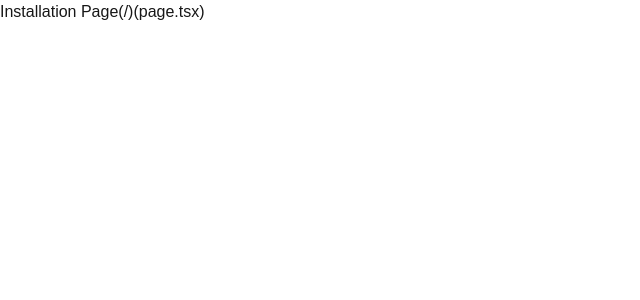
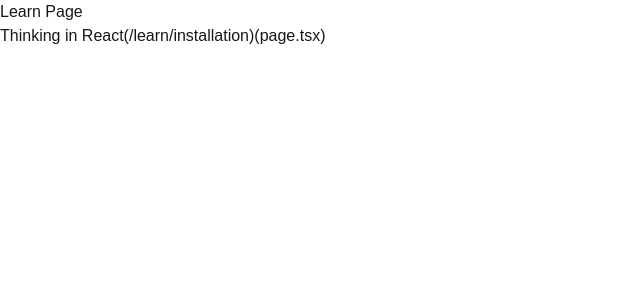
Before and after one commit to HassanAbdelhamed22/nextjs-basics, a Next.js app: page /learn/installation in a window 1280 px wide. Shown: the top 300 px of the page, without its empty margins (0-640 px from the left). Built offline with nearby package versions, Linux system fonts and the light colour scheme.

Commit message:
feat: update Installation page header and subheader for clarity

```diff
--- a/src/app/learn/installation/page.tsx
+++ b/src/app/learn/installation/page.tsx
@@ -5,7 +5,8 @@
 const page = ({}: IProps) => {
   return (
     <div>
-      <h1>Installation Page(/)(page.tsx)</h1>
+      <h1>Learn Page</h1>
+      <h2>Thinking in React(/learn/installation)(page.tsx)</h2>
     </div>
   )
 }
```
